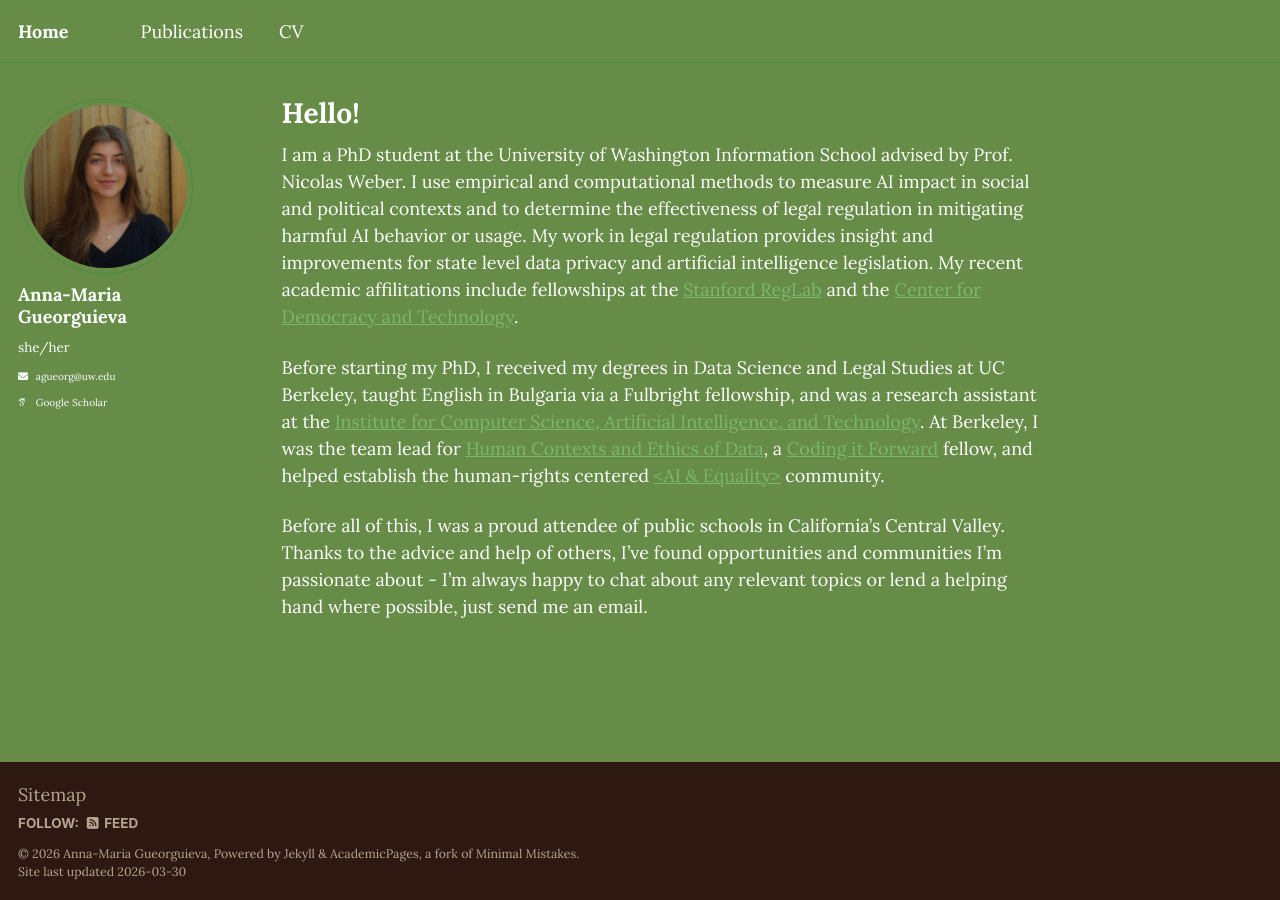
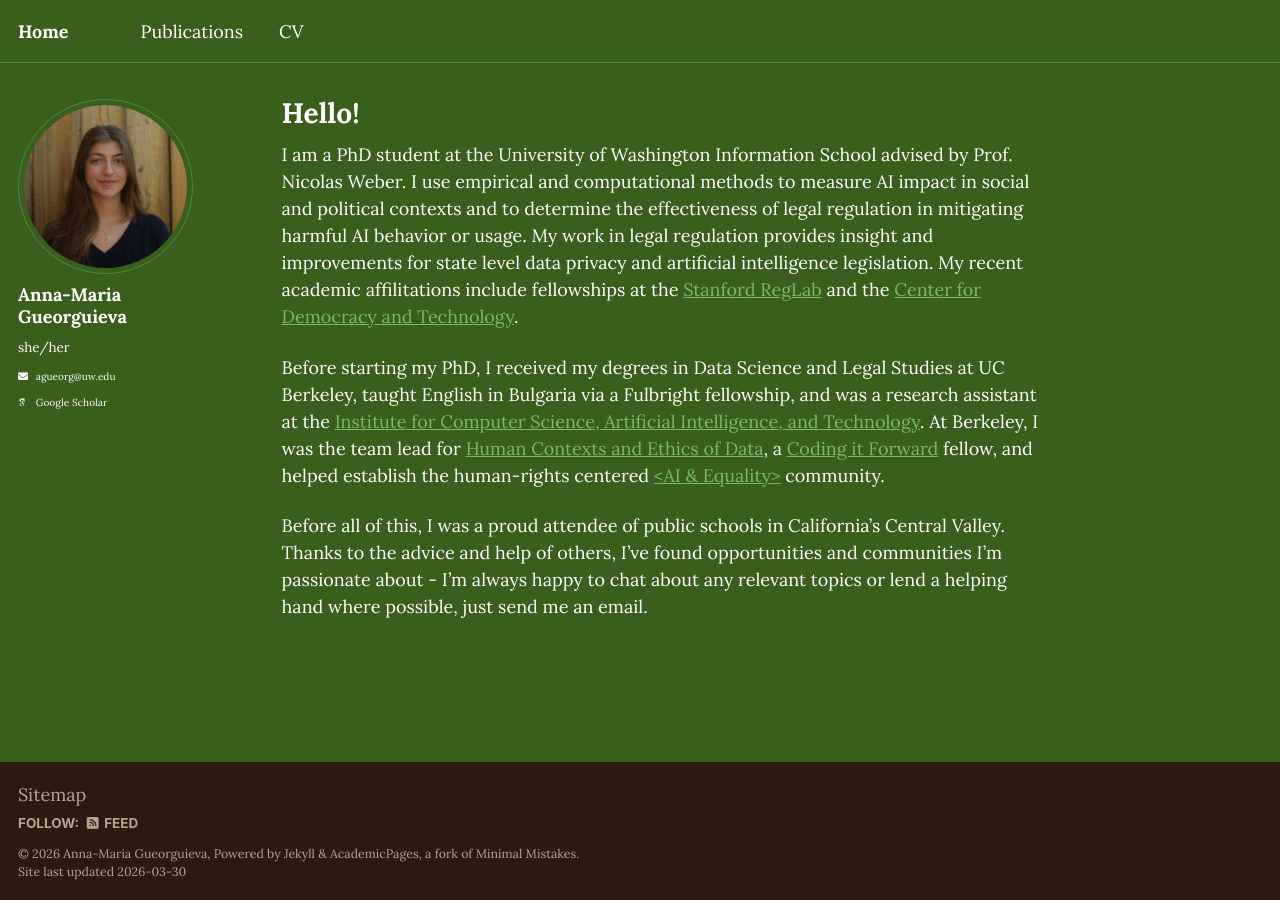
Before and after one commit to agueorguieva/agueorguieva.github.io, a Jekyll site: the page built from _pages/about.md, in a window 1280 px wide. Built offline with Jekyll 4.4.1, drawn with Linux system fonts in a browser that asks for light colours; some web fonts are replaced; a script bundle is joined from its source files by our own code; library files that are not in the unit come from our copies.

Commit message:
background color issues

```diff
--- a/_sass/theme/_sunrise_dark.scss
+++ b/_sass/theme/_sunrise_dark.scss
@@ -7,7 +7,7 @@ $dark-primary-color         : #1a3a17;
 $darker-primary-color       : #0f2310;
 $light-primary-color        : #4a8a42;
 $lighter-primary-color      : #7ab872;
-$background                 : #668c48;
+$background                 : #3a5e1c;
 $background-light           : #2d1912;
 $background-lighter        : #3d2a1a;
 $text                      : #ffffff;
```
